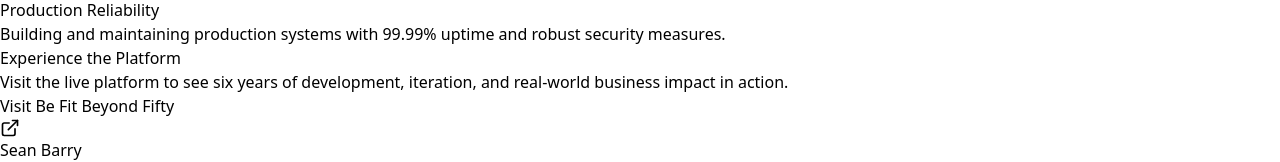
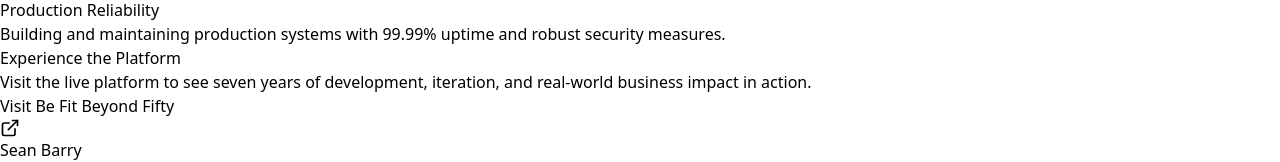
Before and after one commit to sean-andrew-barry/portfolio, a React (Vite) app: page /projects/be-fit-beyond-fifty in a window 1280 px wide. Shown: the part 3822-3984 px from the top of the page. Built offline with nearby package versions, Linux system fonts and the light colour scheme.

Commit message:
Small correction I missed before

```diff
--- a/src/pages/projects/BeFitBeyondFifty.jsx
+++ b/src/pages/projects/BeFitBeyondFifty.jsx
@@ -403,8 +403,7 @@
         <div className="max-w-4xl mx-auto px-4 text-center">
           <h2 className="text-4xl font-bold mb-6">Experience the Platform</h2>
           <p className="text-xl text-green-100 mb-8 max-w-2xl mx-auto">
-            Visit the live platform to see six years of development, iteration, and
-            real-world business impact in action.
+            Visit the live platform to see seven years of development, iteration, and real-world business impact in action.
           </p>
           <a
             href="https://befitbeyondfifty.com"
```
